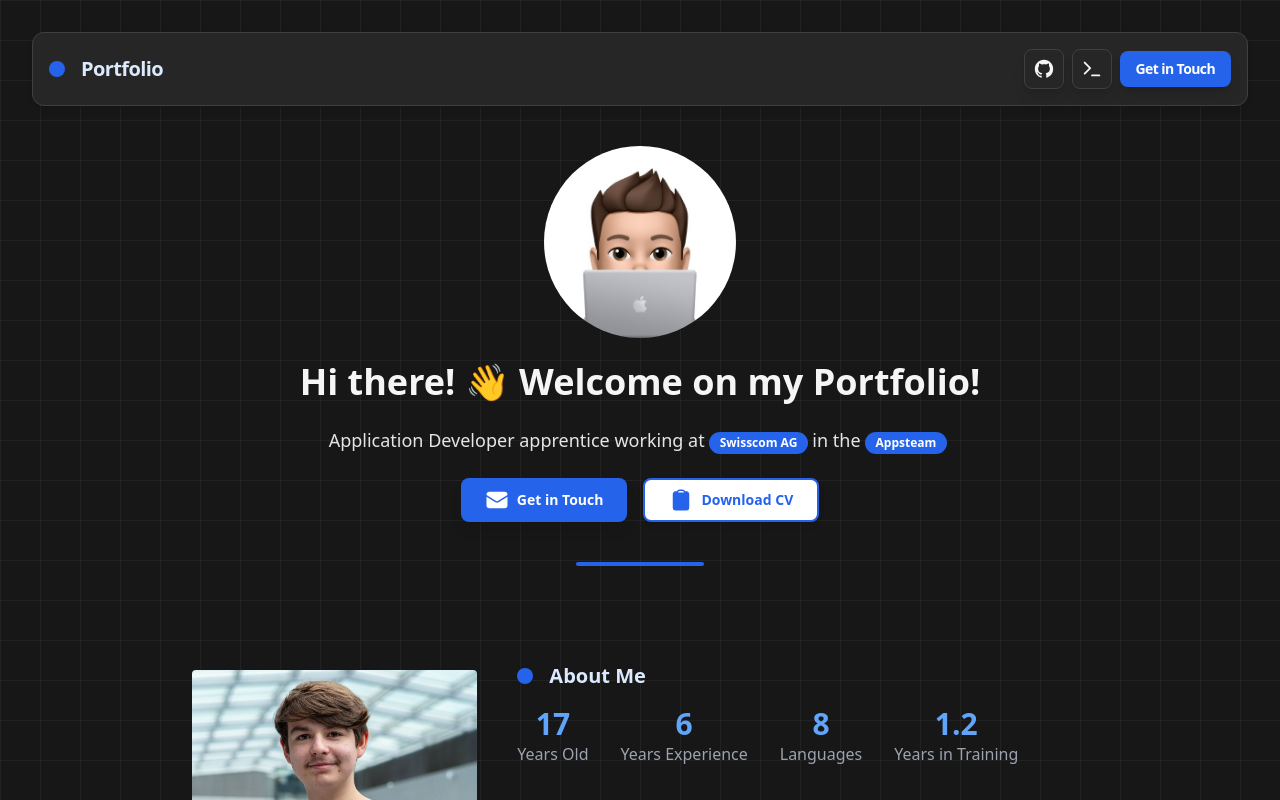
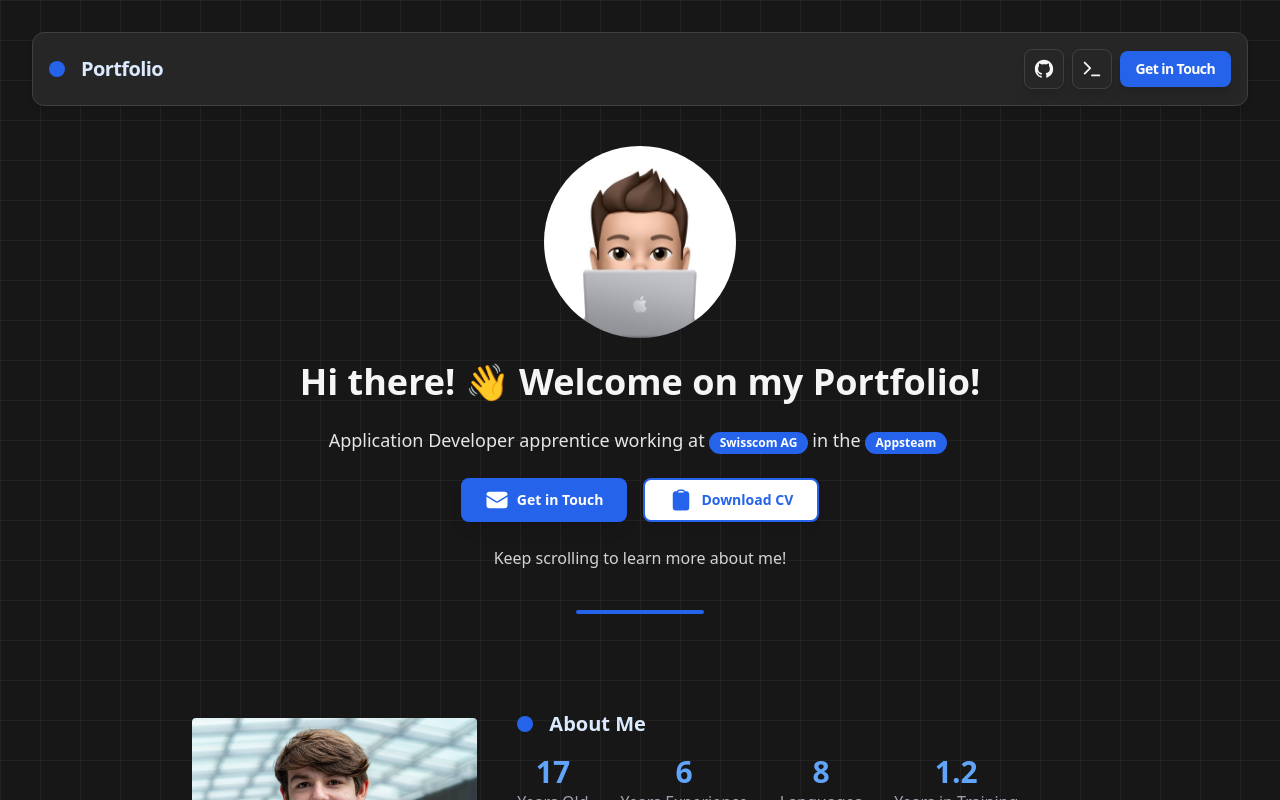
Before and after one commit to Fabbboy/portfolio, a Next.js app: page / in a window 1280 px wide. Shown: the top 800 px of the page. Built offline with nearby package versions, Linux system fonts and the light colour scheme.

Commit message:
keep scrolling

```diff
--- a/src/components/HeroComponent/HeroComponent.tsx
+++ b/src/components/HeroComponent/HeroComponent.tsx
@@ -58,6 +58,9 @@ const HeroComponent = () => {
           <span>Download CV</span>
         </Button>
       </div>
+      <p className="text-center text-neutral-300 mt-4">
+        Keep scrolling to learn more about me!
+      </p>
     </div>
   );
 };
```
